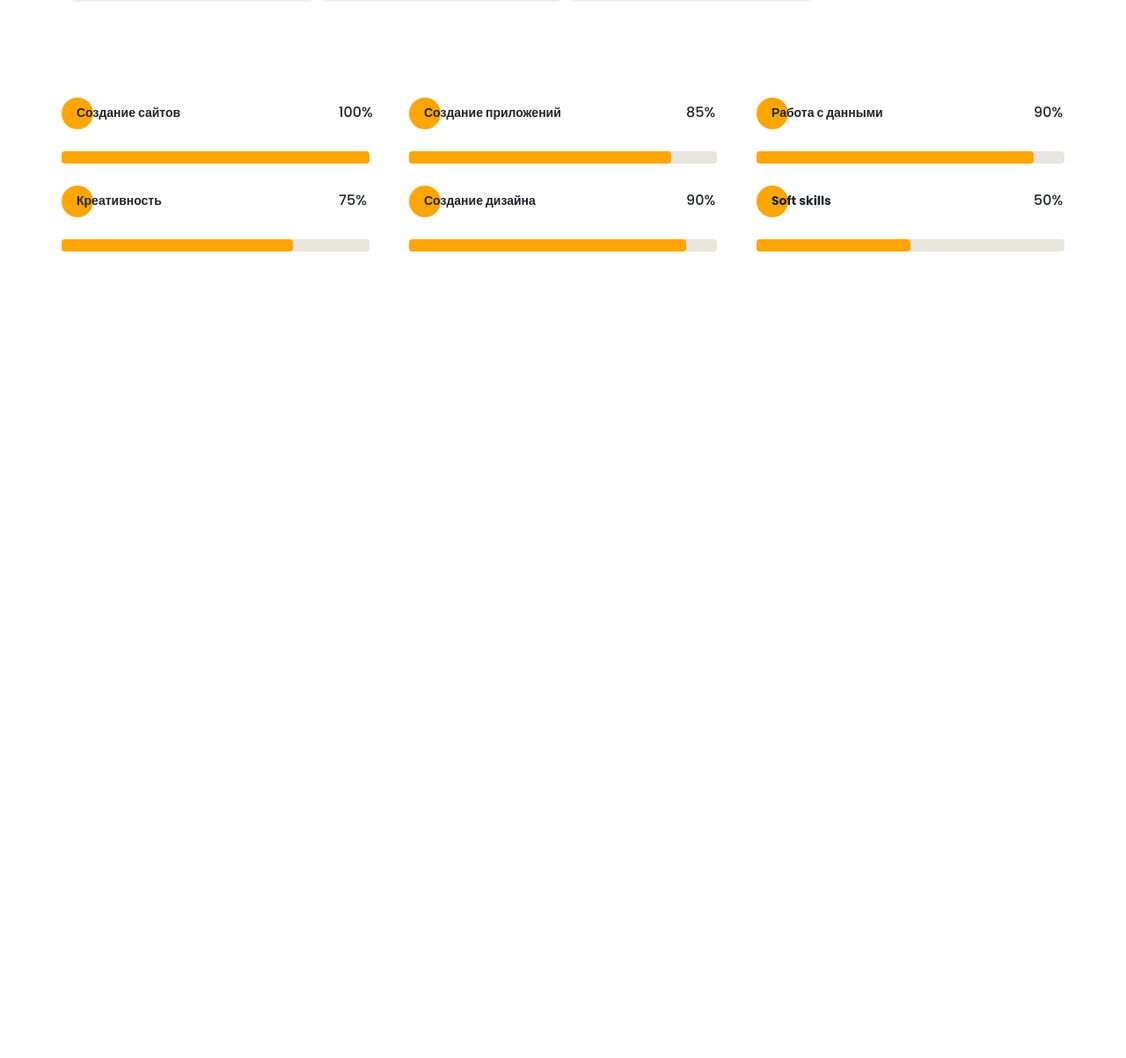
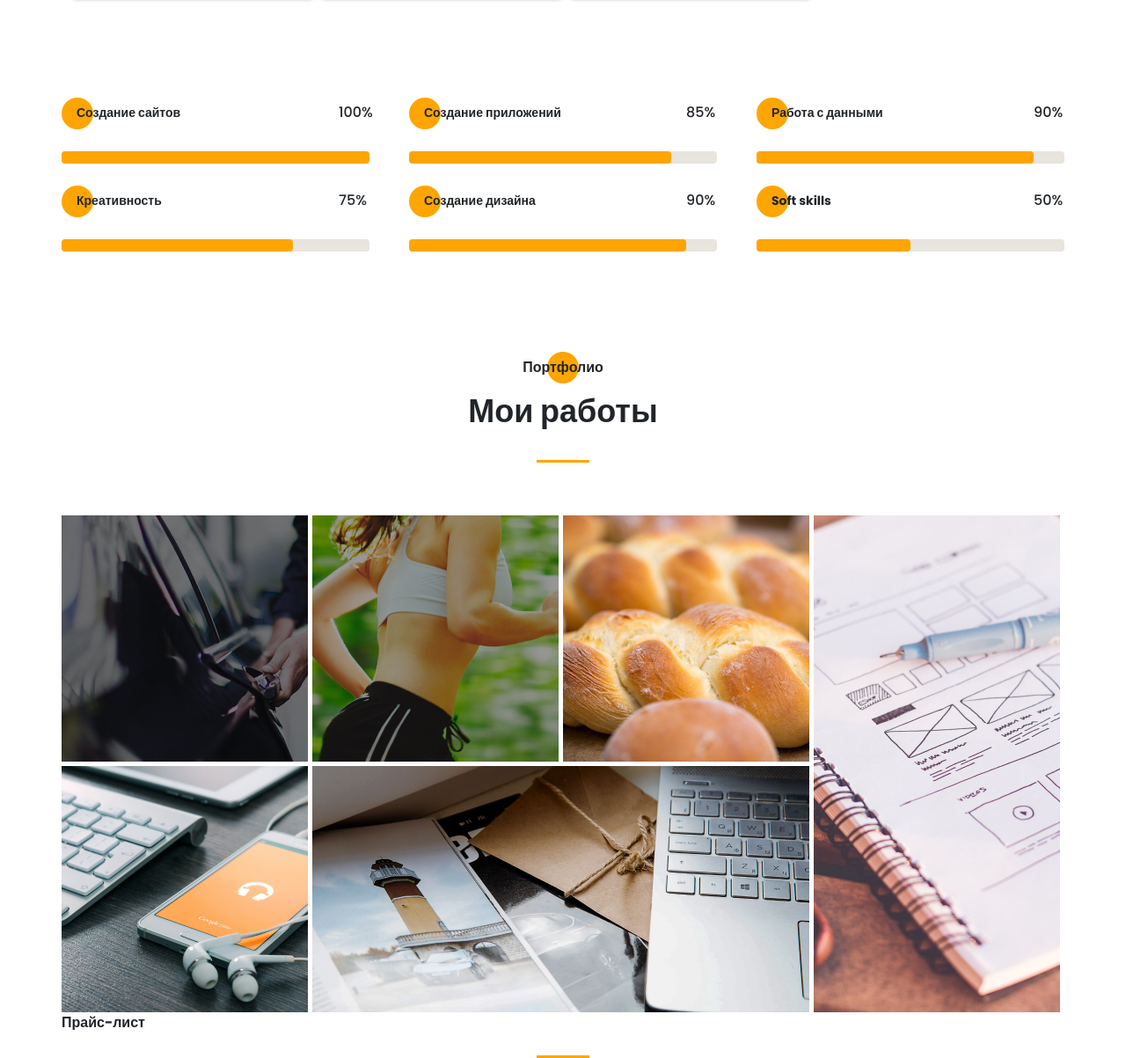
Before and after one commit to wusnoop/portfolio, a website: page src/index.html in a window 1280 px wide. Shown: the part 3065-4268 px from the top of the page at 88% size. Before the commit the page ends 3351 px from the top, so only its background shows below. Drawn offline with nearby package versions, Linux system fonts and the light colour scheme; files that its build step writes are made by us from their sources; files whose address does not match are found by name.

Commit message:
port compl

```diff
--- a/src/index.html
+++ b/src/index.html
@@ -348,6 +348,28 @@
 
         </div>
     </section>
+    <section class="portfolio">
+        <div class="container">
+            <h2 class="title title__fz16 portfolio__title">Портфолио</h2>
+            <div class="title title__fz36 portfolio__subtitle">Мои работы</div>
+            <div class="divider"></div>
+            <div class="portfolio__wrapper">
+                <a href="#" class="portfolio__item"><img src="img/works/uber.jpg" alt="uber"></a>
+                <a href="#" class="portfolio__item"><img src="img/works/pulse.jpg" alt="pulse"></a>
+                <a href="#" class="portfolio__item"><img src="img/works/bread.jpg" alt="bread"></a>
+                <a href="#" class="portfolio__item vertical"><img src="img/works/plans.jpg" alt="plans"></a>
+                <a href="#" class="portfolio__item"><img src="img/works/ipad.jpg" alt="ipad"></a>
+                <a href="#" class="portfolio__item horizonal"><img src="img/works/mac.jpg" alt="mac"></a>
+            </div>
+
+        </div>
+    </section>
+    <section class="price">
+        <div class="container">
+            <h2 class="title title__fz16 price__title">Прайс-лист</h2>
+            <div class="divider"></div>
+        </div>
+    </section>
 
     <script src="js/script.js"></script>
 </body>
--- /dev/null
+++ b/src/sass/blocks/_portfolio.scss
@@ -0,0 +1,42 @@
+.portfolio {
+    padding-top: 120px;
+    &__title {
+        position: relative;
+        text-align: center;
+        @include before_circle;
+        &:before {
+            left: 50%;
+            transform: translateX(-50%);
+        }
+    }
+    &__subtitle {
+        text-align: center;
+    }
+    &__wrapper {
+        margin-top: 60px;
+        display: grid;
+        grid-template: repeat(2, 280px) / repeat(4, 280px);
+        grid-auto-rows: 280px;
+        gap: 5px;
+        .vertical {
+            grid-row: 1 / 3;
+            grid-column: 4 / 5;
+        }
+        .horizonal {
+            grid-column: 2 / 4;
+            grid-row: 2 / 3;
+        }
+    }
+    &__item {
+        transition: all 1s;
+
+        img {
+            width: 100%;
+            &:hover {
+                transform: scale(1.05);
+                filter: drop-shadow(6px 6px 10px $main-color);
+
+            }
+        }
+    }
+}
--- a/src/sass/style.scss
+++ b/src/sass/style.scss
@@ -27,3 +27,4 @@
 @import 'blocks/info';
 @import 'blocks/resume';
 @import 'blocks/about';
+@import 'blocks/portfolio';
```
Also changed, not shown: dist/css/style.min.css, dist/img/works/mac.jpg (added), dist/index.html, src/img/works/mac.jpg (added).
